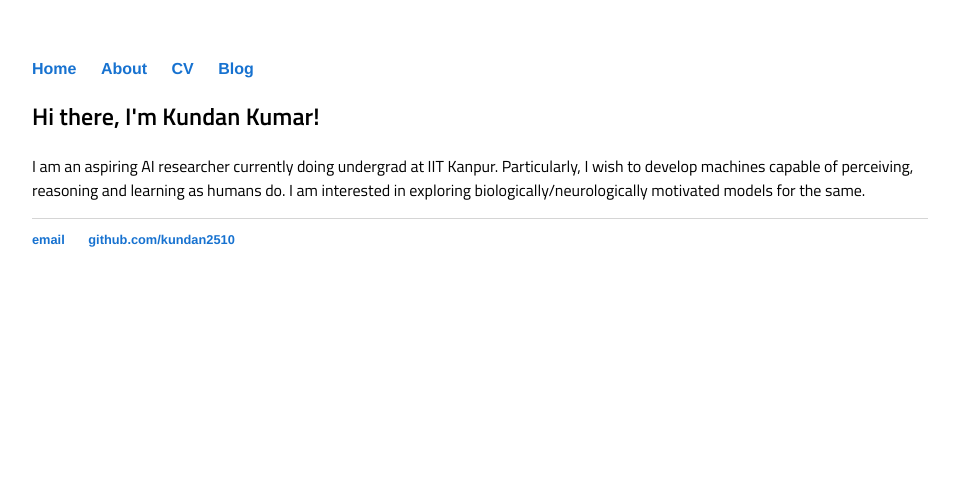
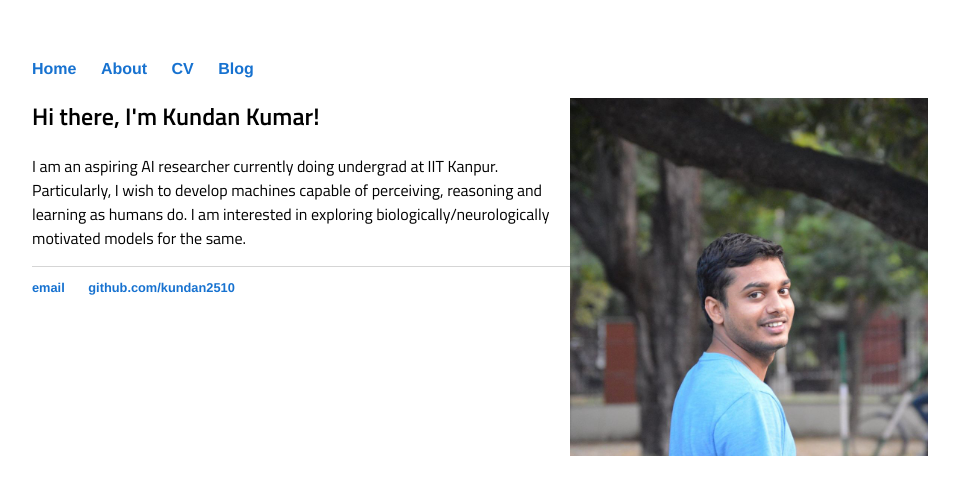
Before and after one commit to kundan2510/kundan2510.github.io, a Jekyll site: the page built from about.html, in a window 1280 px wide. Shown: the top 495 px of the page, without its empty margins (160-1119 px from the left). Built offline with Jekyll 4.4.1, drawn with Linux system fonts in a browser that asks for light colours.

Commit message:
Update about.html

```diff
--- a/about.html
+++ b/about.html
@@ -3,6 +3,7 @@
 title: Kundan Kumar
 ---
 <div class="blurb">
+	<img style="float: right;" src="/images/mypic.jpg" width="40%"></img>
 	<h2>Hi there, I'm Kundan Kumar!</h2>
 	<p>I am an aspiring AI researcher currently doing undergrad at IIT Kanpur. Particularly, I wish to develop machines capable of perceiving, reasoning and learning as humans do. I am interested in exploring biologically/neurologically motivated models for the same.</p>
 </div><!-- /.blurb -->
```
